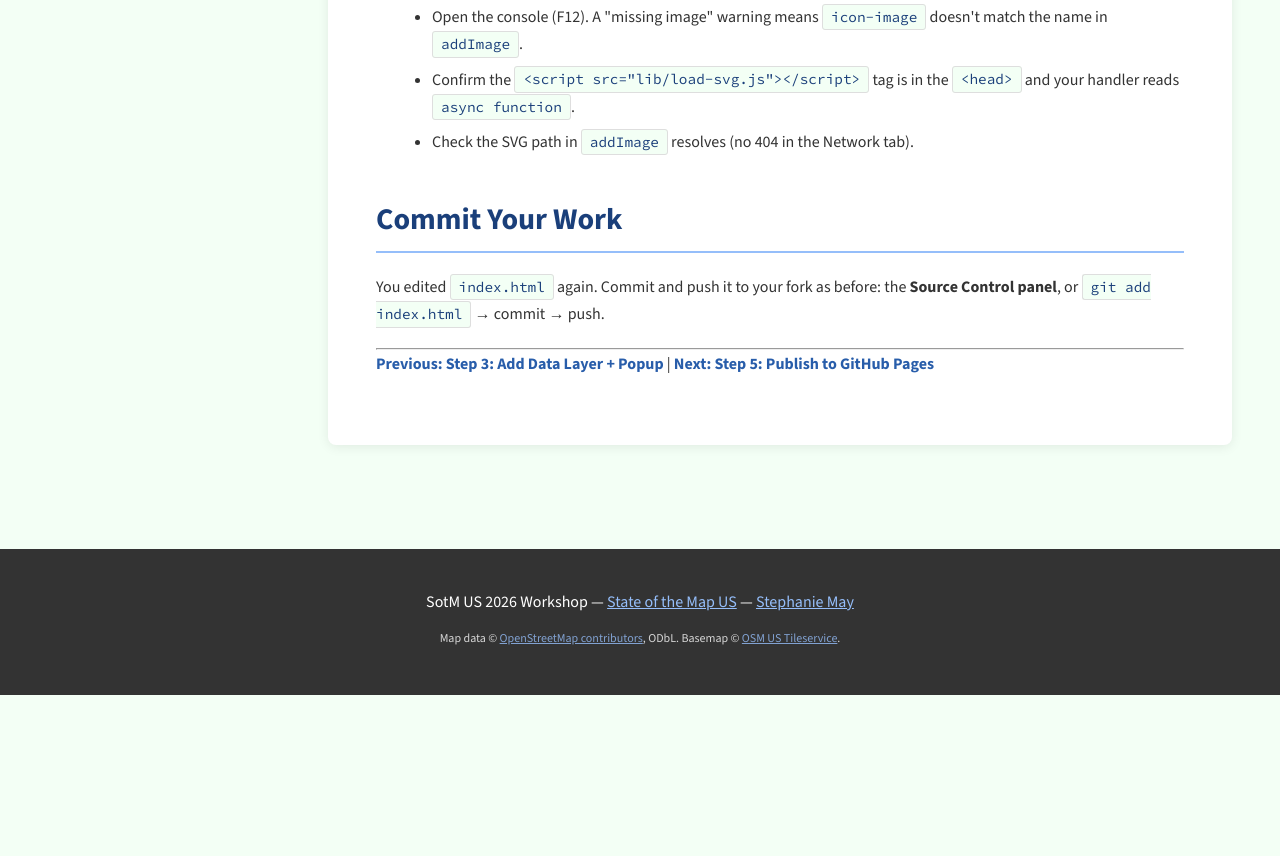
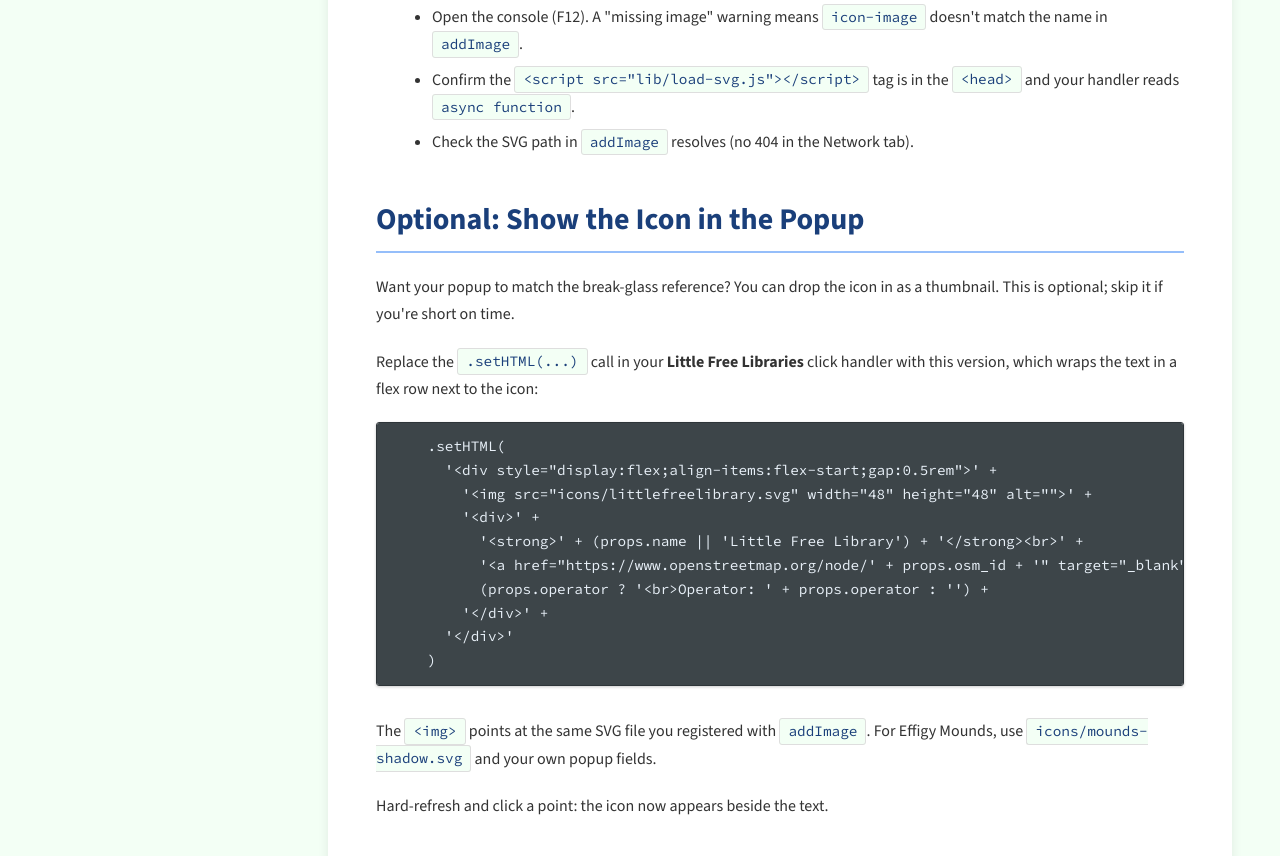
Before and after one commit to mizmay/intro-to-web-maps, an Eleventy site: page workshop/step-04.md in a window 1280 px wide. Shown: the part 3052-3908 px from the top of the page. Before the commit the page ends 3747 px from the top, so only its background shows below. Built offline with nearby package versions, Linux system fonts and the light colour scheme; Eleventy itself is replaced by a stand-in of ours; code samples lack their colours; files that its build step writes are made by us from their sources.

Commit message:
Add optional popup enrichment

````diff
--- a/workshop/step-04.md
+++ b/workshop/step-04.md
@@ -99,6 +99,29 @@ If the icons don't appear:
 - Confirm the `<script src="lib/load-svg.js"></script>` tag is in the `<head>` and your handler reads `async function`.
 - Check the SVG path in `addImage` resolves (no 404 in the Network tab).
 
+## Optional: Show the Icon in the Popup
+
+Want your popup to match the break-glass reference? You can drop the icon in as a thumbnail. This is optional; skip it if you're short on time.
+
+Replace the `.setHTML(...)` call in your **Little Free Libraries** click handler with this version, which wraps the text in a flex row next to the icon:
+
+```javascript
+    .setHTML(
+      '<div style="display:flex;align-items:flex-start;gap:0.5rem">' +
+        '<img src="icons/littlefreelibrary.svg" width="48" height="48" alt="">' +
+        '<div>' +
+          '<strong>' + (props.name || 'Little Free Library') + '</strong><br>' +
+          '<a href="https://www.openstreetmap.org/node/' + props.osm_id + '" target="_blank">View on OSM</a>' +
+          (props.operator ? '<br>Operator: ' + props.operator : '') +
+        '</div>' +
+      '</div>'
+    )
+```
+
+The `<img>` points at the same SVG file you registered with `addImage`. For Effigy Mounds, use `icons/mounds-shadow.svg` and your own popup fields.
+
+Hard-refresh and click a point: the icon now appears beside the text.
+
 ## Commit Your Work
 
 You edited `index.html` again. Commit and push it to your fork as before: the **Source Control panel**, or `git add index.html` → commit → push.
````
Also changed, not shown: workshop/step-04/index.html (+16 -0 lines).
